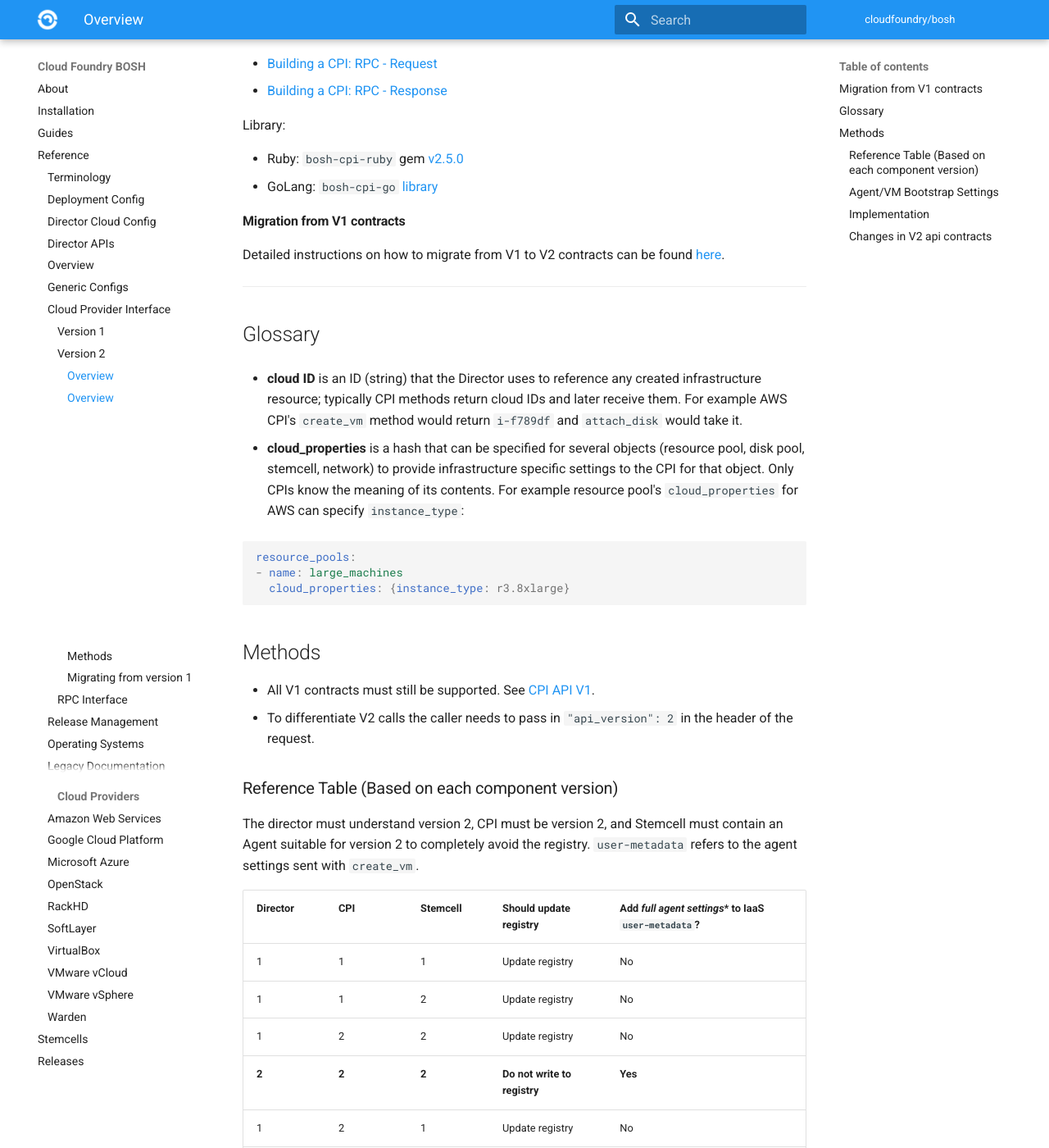
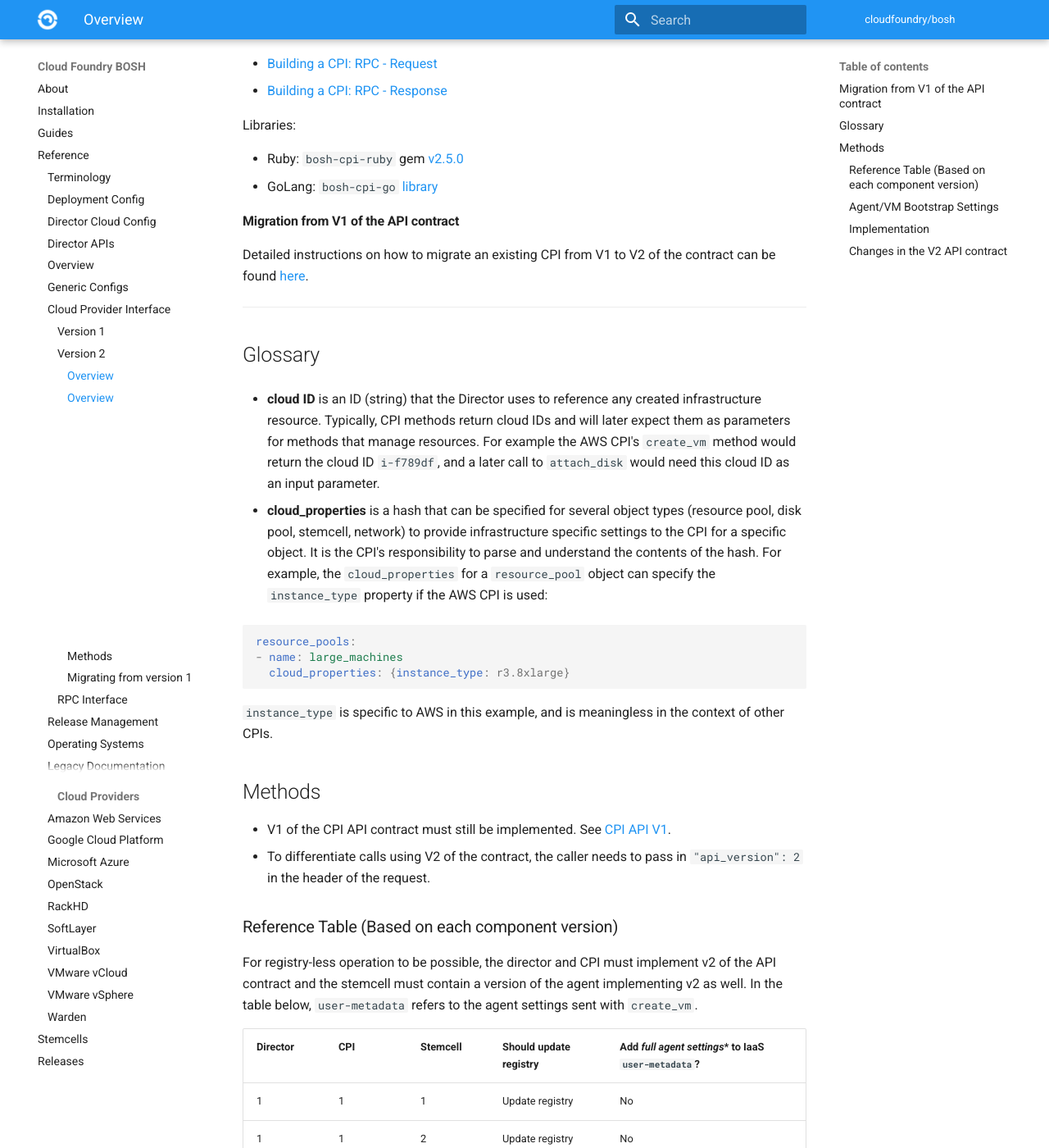
Before and after one commit to cloudfoundry/docs-bosh, an MkDocs documentation site: the page built from content/cpi-api-v2.md, in a window 1280 px wide and 1400 px high, scrolled down 347 px. Shown: the whole window at 82% size. Built offline with MkDocs 1.6.1 and Material for MkDocs 9.7.7, drawn with Linux system fonts in a browser that asks for light colours; old or Windows-style settings are respelled for this version of MkDocs; some of the changed text lies outside the part shown.

Commit message:
Minor edits

````diff
--- a/content/cpi-api-v2.md
+++ b/content/cpi-api-v2.md
@@ -1,6 +1,6 @@
 # Cloud Provider Interface (Version 2)
 
-For an overview of the sequence of CPI calls, the following resources are helpful:
+For an overview of the sequence of the CPI calls, please have a look at the following resources:
 
 - [BOSH components](bosh-components.md) and its example component interaction diagram
 - [CLI v2 architecture doc](https://github.com/cloudfoundry/bosh-cli/blob/master/docs/architecture.md#deploy-command-flow) and [`bosh create-env` flow](https://github.com/cloudfoundry/bosh-init/blob/master/docs/init-cli-flow.png) where calls to the CPI are marked as `cloud`.
@@ -11,37 +11,39 @@ Examples of API request and response:
 - [Building a CPI: RPC - Response](https://bosh.io/docs/build-cpi.html#response)
 
 
-Library:
+Libraries:
 
 - Ruby: `bosh-cpi-ruby` gem [v2.5.0](https://github.com/cloudfoundry/bosh-cpi-ruby/releases/tag/v2.5.0)
 - GoLang: `bosh-cpi-go` [library](https://github.com/cppforlife/bosh-cpi-go)
 
-#### Migration from V1 contracts
+#### Migration from V1 of the API contract
 
-Detailed instructions on how to migrate from V1 to V2 contracts can be found [here](v2-migration-guide.md).
+Detailed instructions on how to migrate an existing CPI from V1 to V2 of the contract can be found [here](v2-migration-guide.md).
 
 ---
 
 ## Glossary {: #glossary }
 
-- **cloud ID** is an ID (string) that the Director uses to reference any created infrastructure resource; typically CPI methods return cloud IDs and later receive them. For example AWS CPI's `create_vm` method would return `i-f789df` and `attach_disk` would take it.
+- **cloud ID** is an ID (string) that the Director uses to reference any created infrastructure resource. Typically, CPI methods return cloud IDs and will later expect them as parameters for methods that manage resources. For example the AWS CPI's `create_vm` method would return the cloud ID `i-f789df`, and a later call to `attach_disk` would need this cloud ID as an input parameter.
 
-- **cloud_properties** is a hash that can be specified for several objects (resource pool, disk pool, stemcell, network) to provide infrastructure specific settings to the CPI for that object. Only CPIs know the meaning of its contents. For example resource pool's `cloud_properties` for AWS can specify `instance_type`:
+- **cloud_properties** is a hash that can be specified for several object types (resource pool, disk pool, stemcell, network) to provide infrastructure specific settings to the CPI for a specific object. It is the CPI's responsibility to parse and understand the contents of the hash. For example, the `cloud_properties` for a `resource_pool` object can specify the `instance_type` property if the AWS CPI is used:
 
 ```yaml
 resource_pools:
 - name: large_machines
   cloud_properties: {instance_type: r3.8xlarge}
 ```
+`instance_type` is specific to AWS in this example, and is meaningless in the context of other CPIs.
+
 
 ## Methods
 
-- All V1 contracts must still be supported. See [CPI API V1](cpi-api-v1.md).
-- To differentiate V2 calls the caller needs to pass in `"api_version": 2` in the header of the request.
+- V1 of the CPI API contract must still be implemented. See [CPI API V1](cpi-api-v1.md).
+- To differentiate calls using V2 of the contract, the caller needs to pass in `"api_version": 2` in the header of the request.
 
 ### Reference Table (Based on each component version)
 
-The director must understand version 2, CPI must be version 2, and Stemcell must contain an Agent suitable for version 2 to completely avoid the registry. `user-metadata` refers to the agent settings sent with `create_vm`.
+For registry-less operation to be possible, the director and CPI must implement v2 of the API contract and the stemcell must contain a version of the agent implementing v2 as well. In the table below, `user-metadata` refers to the agent settings sent with `create_vm`.
 
 | Director | CPI | Stemcell  | Should update registry   | Add *full agent settings** to IaaS `user-metadata`?   |
 |----------|-----|-----------|----------------------|---|
@@ -54,13 +56,13 @@ The director must understand version 2, CPI must be version 2, and Stemcell must
 | 2  | 1  | 1  | Update registry | No |
 | 2  | 1  | 2  | Update registry | No |
 
-\* see below for information on settings to write to user-metadata.
+\* see below for information on the settings to write to `user-metadata`.
 
 ### Agent/VM Bootstrap Settings
 
-When using the registry, the agent needed a minimal set of settings on bootstrap, including the registry location. Without the registry, a more complete set of information is given to the agent via the `user-metadata` through `create_vm`. The `user-metadata` is IaaS-specific. For example, AWS uses the `user_data` field during instance creation.
+When using the registry, the agent needs a minimal set of settings on bootstrap, including the registry location. When operating in registry-less mode, a more complete set of information is given to the agent via `user-metadata` through `create_vm`. The contents of `user-metadata` are IaaS-specific. For example, AWS uses the `user_data` field during instance creation.
 
-**CPI V1 & registry is used in V2 (see above for conditions)**
+**Registry is used, CPI contract V1 and V2 (see above for conditions)**
 ```json
 {
   "dns": {},
@@ -72,9 +74,9 @@ When using the registry, the agent needed a minimal set of settings on bootstrap
   }
 }
 ```
-The registry is then consulted for the remainder of the required settings. The CPI has already written disk settings, etc.
+The remainder of the required settings are then fetched from the registry. The CPI has already written disk settings, etc.
 
-**CPI V2, when Registry is bypassed**
+**Registry is bypassed, CPI contract V2 only**
 ```json
 {
   "agent_id": "...",
@@ -90,18 +92,18 @@ The registry is then consulted for the remainder of the required settings. The C
   }
 }
 ```
-**Note** that the `persistent` disks will not be available when the CPI writes these settings. When the Director instructs the CPI to attach a disk, the `attach_disk` method is expected to return information on the attach point. The Director then informs the Agent about the disk, and the Agent updates its disk settings.
+**Note** that the `persistent` disks will not be available when the CPI writes these settings. When the Director instructs the CPI to attach a disk, the `attach_disk` method is expected to return information on the attach point. The Director then informs the Agent about the disk, and the Agent updates its disk settings accordingly.
 
 
 ### Implementation
 
-CPI version 2 differs from version 1 by the following:
+CPI contract version 2 differs from version 1 by the following:
 - CPI [info call](cpi-api-v2-method/info.md) will return `api_version`.
-- CPI accepts `api_version` to establish api contract.
-  - Director will send CPI `api_version` based on CPI's info response for all CPI calls.
+- CPI accepts `api_version` to determine which version of the API contract to use.
+  - Director will send CPI `api_version` based on the CPI's info response for all CPI calls.
 - Director will send stemcell `api_version` for all CPI calls.
 
-### Changes in V2 api contracts
+### Changes in the V2 API contract
 
  * [info](cpi-api-v2-method/info.md)
  * VM Management
````
